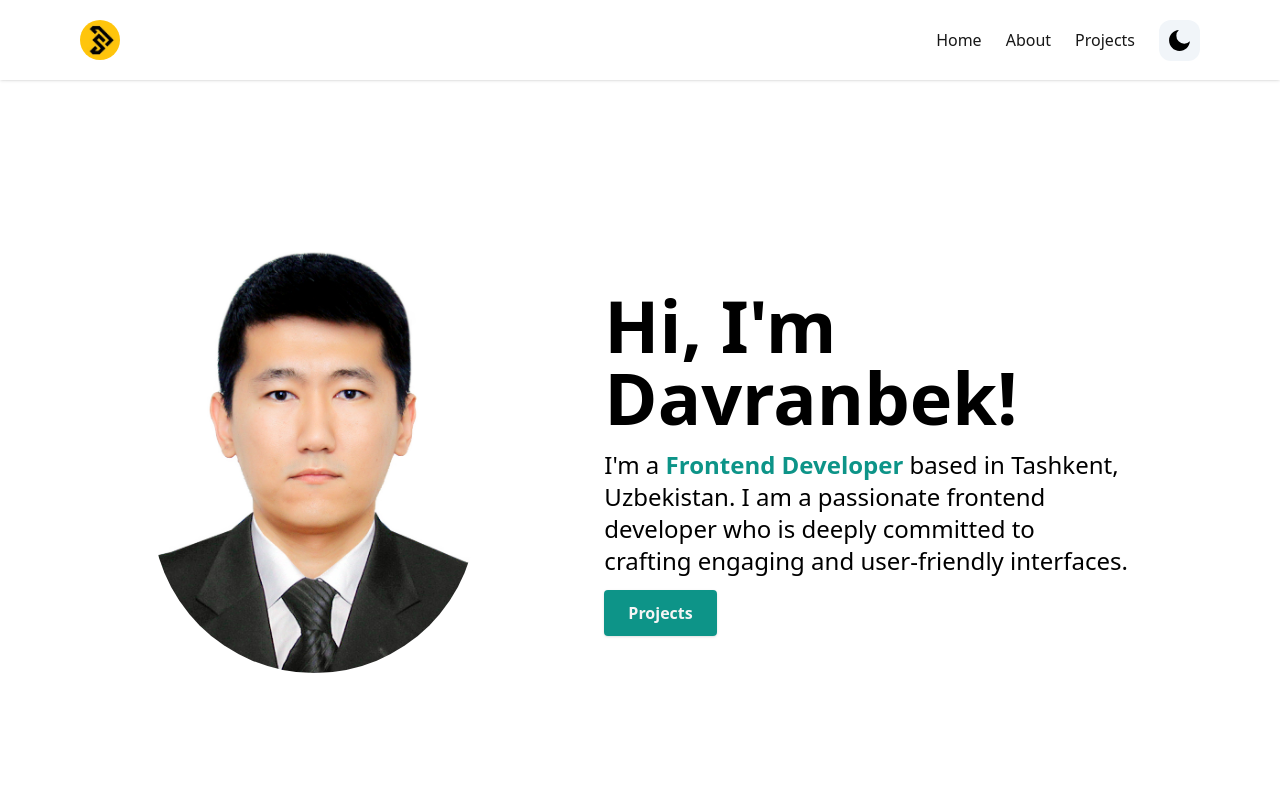
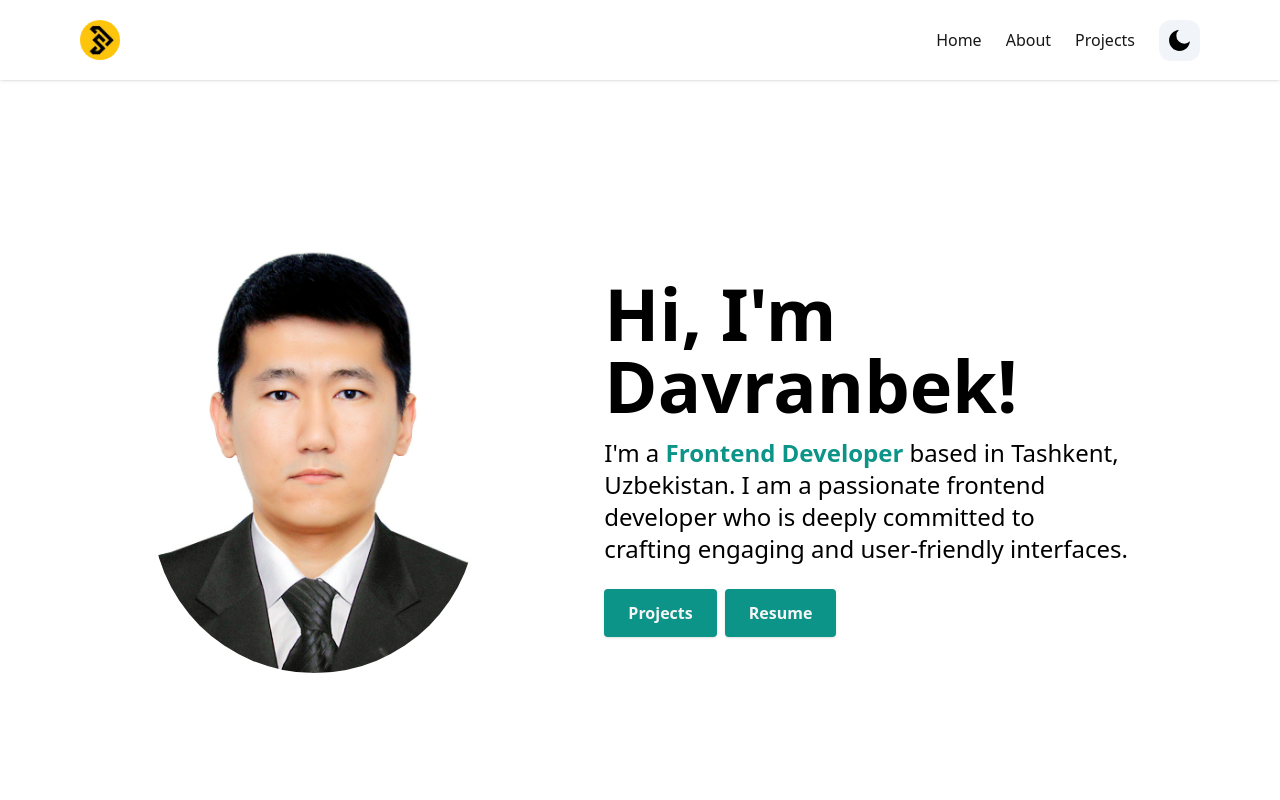
Before and after one commit to dsabirbaev/Portfolio, a Next.js app: page / in a window 1280 px wide. Shown: the top 800 px of the page. Built offline with nearby package versions, Linux system fonts and the light colour scheme.

Commit message:
add resume

```diff
--- a/components/HeroSection.tsx
+++ b/components/HeroSection.tsx
@@ -26,6 +26,7 @@ const HeroSection = () => {
             </span>
             based in Tashkent, Uzbekistan. I am a passionate frontend developer who is deeply committed to crafting engaging and user-friendly interfaces.
           </p>
+          <div className="flex items-center gap-x-2">
             <Link
               to="projects"
               className="text-neutral-100 font-semibold px-6 py-3 bg-teal-600 rounded shadow hover:bg-teal-700"
@@ -37,6 +38,9 @@ const HeroSection = () => {
             >
               Projects
             </Link>
+
+            <a href="https://drive.google.com/file/d/1L3kpDrTKm618XYux4H7nDPUK6-e5PtVA/view" className="text-neutral-100 font-semibold px-6 py-3 bg-teal-600 rounded shadow hover:bg-teal-700">Resume</a>
+          </div>
         </div>
       </div>
       <div className="flex flex-row items-center text-center justify-center ">
```
Lines whose indentation alone changed are shown as unchanged.
